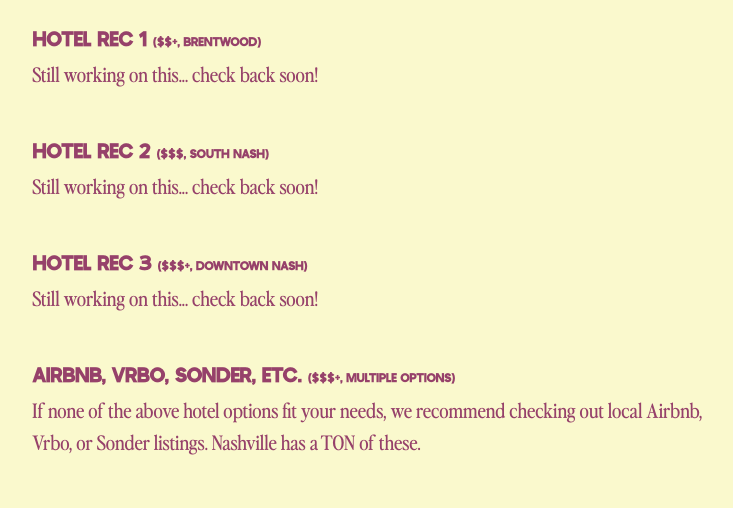
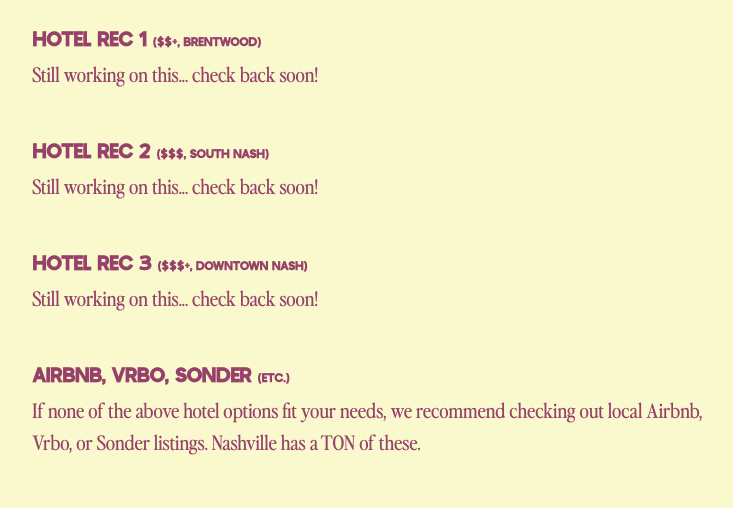
Before and after one commit to uimc/cpm, a plain HTML site: page travel/index.html in a window 1280 px wide. Shown: the part 292-800 px from the top of the page, without its empty margins (253-986 px from the left). Drawn offline with nearby package versions, Linux system fonts and the light colour scheme.

Commit message:
Update index.html

```diff
--- a/travel/index.html
+++ b/travel/index.html
@@ -52,7 +52,7 @@
                         Still working on this... check back soon!
                     </p>
                     <h5 class="fw-bold mt-5">
-                        AirBnB, VRBO, Sonder, etc. <span style="font-size: 0.6em;">($$$+, Multiple Options)</span>
+                        AirBnB, VRBO, Sonder <span style="font-size: 0.6em;">(Etc.)</span>
                     </h5>
                     <p class="lead mb-5">
                         If none of the above hotel options fit your needs, we recommend checking out local Airbnb, Vrbo, or Sonder listings. Nashville has a TON of these.
```
